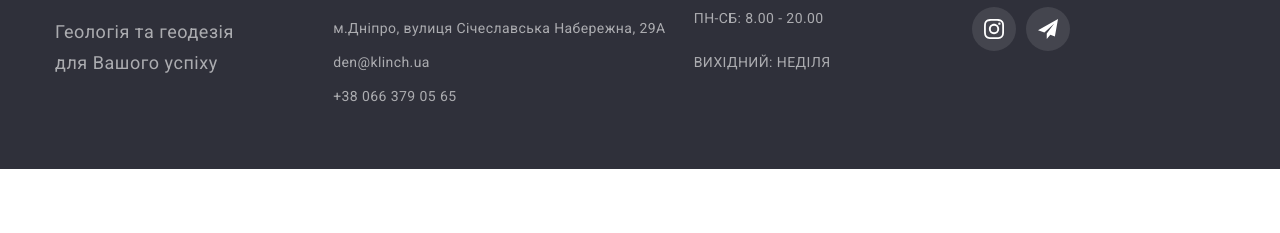
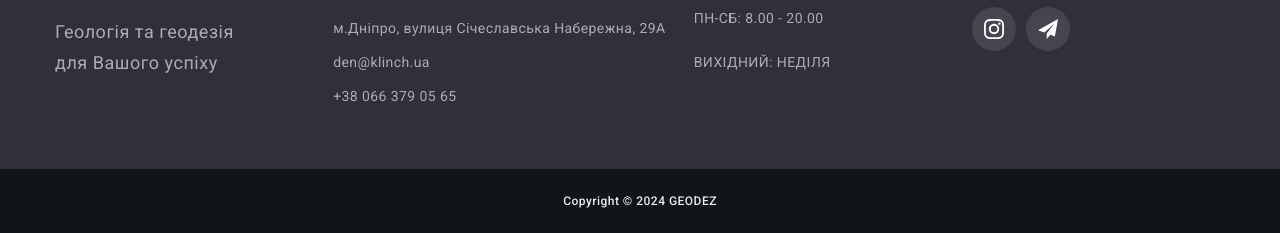
Before and after one commit to Fry8778/Geodez, a plain HTML site: page index.html in a window 1280 px wide. Shown: the part 3655-3888 px from the top of the page. Before the commit the page ends 3824 px from the top, so only its background shows below. Drawn offline with nearby package versions, Linux system fonts and the light colour scheme; a web font is replaced by a local one.

Commit message:
added copyright to footer

```diff
--- a/index.html
+++ b/index.html
@@ -440,9 +440,11 @@
                     </li>
                 </ul>
             </div>
-
-
-
+        </div>
+        <div class="footer-reserved">
+            <div class="footer-down-bottom">
+                <p class="footer-comment">Copyright &copy; 2024 GEODEZ</p>
+            </div>
         </div>
 
 
--- a/sass/layout/_footer.scss
+++ b/sass/layout/_footer.scss
@@ -1,74 +1,6 @@
-// .footer-container {
-//   display: flex;
-
-//   @include mq(no-desk) {
-//     align-items: center;
-//     flex-direction: column;
-//     text-align: center;
-
-//   }
-
-//   @include mq(desk) {
-//     align-items: baseline;
-//   }
-
-// }
-
-// .footer-wrapper {
-//   width: 100%;
-
-//   @include mq(no-desk) {
-//     margin-bottom: 60px;
-
-
-//   }
-
-//   @include mq(tab) {
-//     display: flex;
-//     align-items: baseline;
-//   }
-
-//   @include mq(desk) {
-//     margin-right: 70px;
-//   }
-// }
-
-// .footer-item {
-//   width: 100%;
-
-//   &:not(:last-child) {
-//     @include mq(mob-only) {
-//       margin-bottom: 60px;
-
-//     }
-
-//     @include mq(desk) {
-//       margin-right: 70px;
-
-//     }
-//   }
-
-//   &:last-child {
-//     @include mq(desk) {
-//       margin-left: auto;
-
-//     }
-
-//   }
-// }
-
 .icon-foot {
   fill: var(--primery-white-color);
 }
-
-// .join {
-//   .social-media {
-//     @include mq(desk) {
-//       justify-content: flex-start;
-//     }
-//   }
-
-// }
 
 .footer-text {
   font-size: 20px;
@@ -84,29 +16,15 @@
   // display: grid;
   width: 100%;
   padding-top: 60px;
-  padding-bottom: 60px;
+  // padding-bottom: 60px;
   // margin-left: auto;
   background-color: var(--foter-background-color);
 
 }
 
-.footer-address {
-  // margin-top: 20px;
-}
-
-
-
 .bottom-box:not(:last-child) {
   margin-bottom: 10px;
 }
-
-// .work-box:not(:last-child) {
-//   margin-bottom: 10px;
-// }
-
-
-
-
 
 .bottom {
   display: grid;
@@ -159,29 +77,20 @@
   grid-template-columns: repeat(auto-fit, minmax(250px, auto));
   // grid-template-columns: 1fr 1.5fr 1fr 1fr;/
   grid-gap: 25px;
+  padding-bottom: 60px;
 
 
   @media screen and (max-width:767px) {
     align-items: center;
     justify-items: center;
   }
+
+
 }
 
 .footer__item {
   width: 100%;
 }
-
-
-
-.join {
-  // display: grid;
-  // grid-gap:5px;
-  // height: 100%;
-  // // grid-template-columns: (3, 1fr);
-  // // grid-template-rows: (3, 1fr);
-  // // grid-auto-flow: row;
-}
-
 
 
 .social-media {
@@ -194,11 +103,6 @@
     justify-content: center;
   }
 
-
-  // display: grid;
-  // align-items: start;
-  // justify-items: start;
-
 }
 
 .social-item:not(:last-child) {
@@ -206,25 +110,7 @@
 }
 
 
-
-
-.social-item {
-  // display: grid;
-  // grid-gap:5px;
-  // height: 100vh;
-  // grid-template-columns: (3, 1fr);
-  // grid-template-rows: (3, 1fr);
-  // grid-auto-flow: row;
-
-  // align-items: start;
-  // justify-items: start;
-
-}
-
 .social-link {
-  // display: grid;
-  // align-self: start;
-  // justify-self: start;
   display: flex;
   justify-content: center;
   align-items: center;
@@ -276,7 +162,6 @@
 }
 
 .slogan__text {
-  // margin-bottom: 10px;
   font-style: normal;
   font-weight: 400;
   font-size: 18px;
@@ -298,3 +183,24 @@
   }
 
 }
+
+
+
+
+
+.footer-reserved {
+  padding-top: 20px;
+  padding-bottom: 20px;
+  background-color: var(--copyright-color);
+
+}
+
+
+
+.footer-comment {
+  font-weight: 500;
+  font-size: 12px;
+  line-height: 2;
+  color: var(--header-border-color);
+  text-align: center;
+}
--- a/sass/utils/_variables.scss
+++ b/sass/utils/_variables.scss
@@ -11,6 +11,7 @@
         --background-color: #F5F4FA;
         --logo-black-color: #000000;
         --staff-color: #EEEEEE;
+        --copyright-color: #111518;
         --header-border-color: #ECECEC;
         --foter-background-color: #2F303A;
         --backdrop-background-color: rgba(0, 0, 0, 0.2);
```
Also changed, not shown: css/main.css, css/main.min.css, 2 other files.
